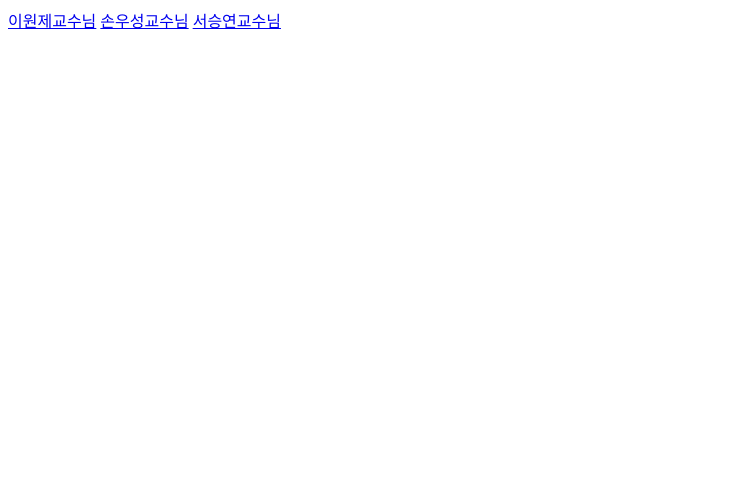
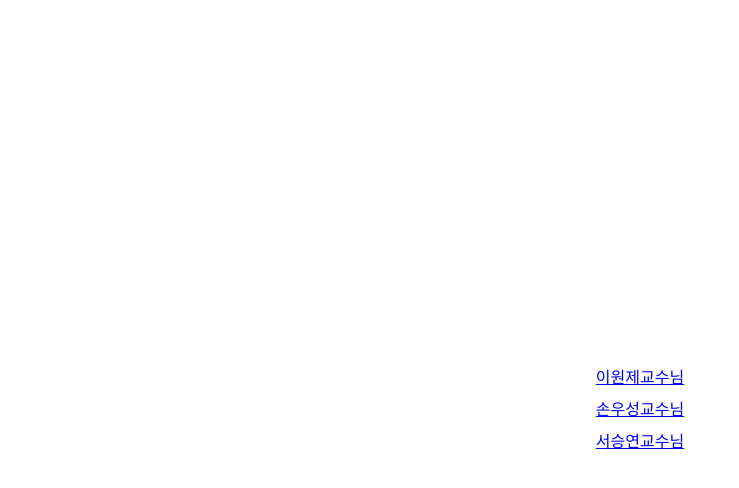
Before and after one commit to pyeonhyejin/PHJ_SMU, a plain HTML site: page index.html in a window 1280 px wide. Shown: the whole page, without its empty margins (0-739 px from the left). Drawn offline with Linux system fonts and the light colour scheme.

Commit message:
center_change

```diff
--- a/index.html
+++ b/index.html
@@ -1,10 +1,21 @@
 <!DOCTYPE html>
-<html lang="en">
+<html lang="ko">
   <head>
     <meta charset="UTF-8" />
     <meta http-equiv="X-UA-Compatible" content="IE=edge" />
     <meta name="viewport" content="width=device-width, initial-scale=1.0" />
     <title>Document</title>
+    <style>
+      body {
+        font-size: 1rem;
+        height: 100vh;
+        display: flex;
+        flex-direction: column;
+        align-items: center;
+        justify-content: center;
+        gap: 0.5rem;
+      }
+    </style>
   </head>
   <body>
     <a href="./lwj/index.html">이원제교수님</a>
```
